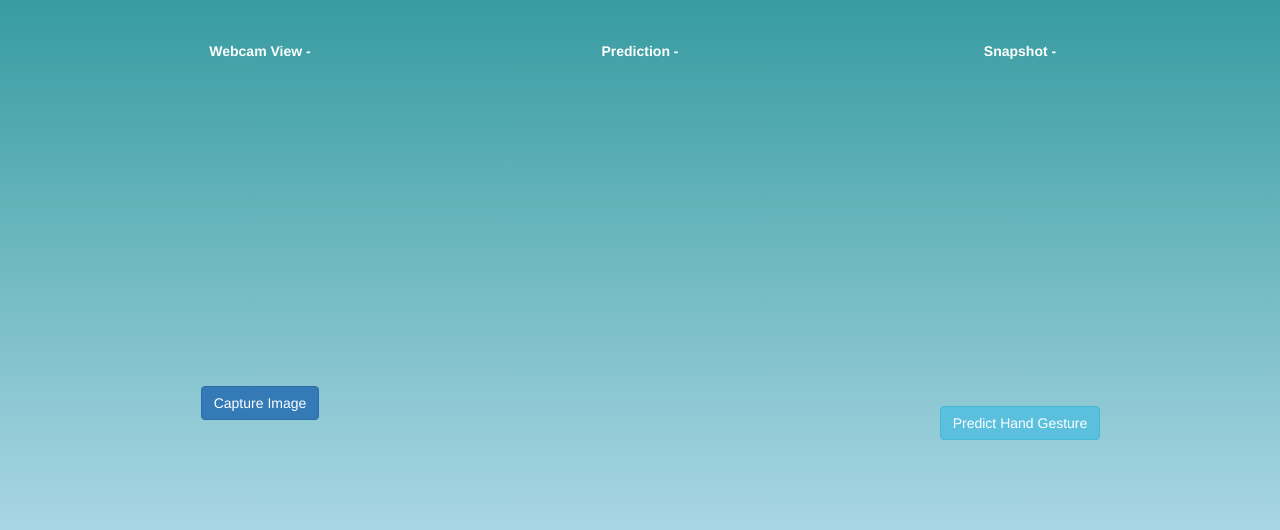
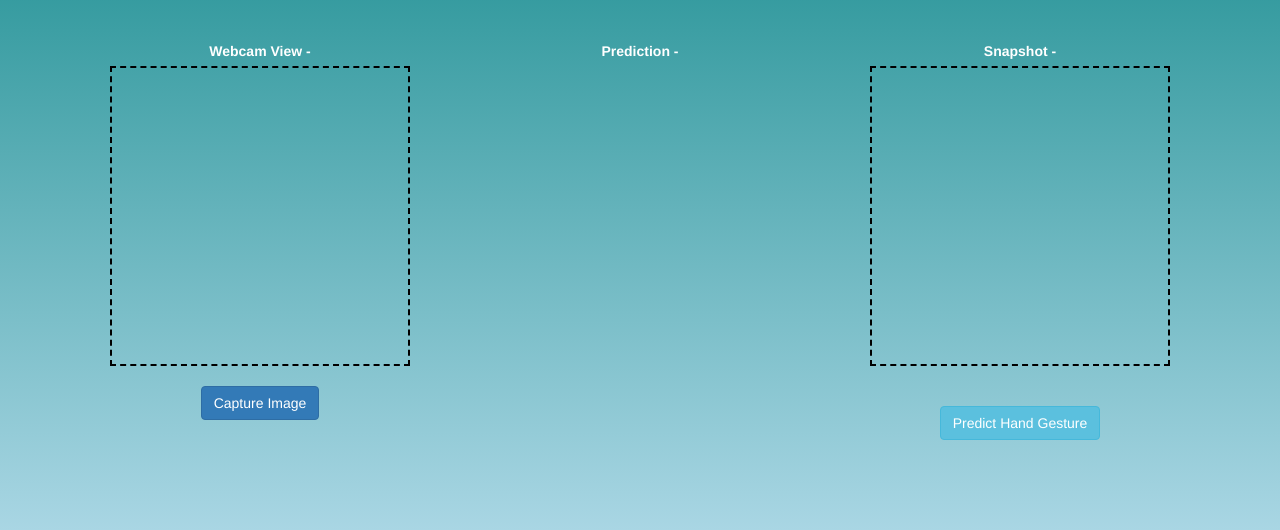
Before and after one commit to MAS291109/handgesturewebapp, a plain HTML site: page index.html in a window 1280 px wide. Shown: the part 252-782 px from the top of the page. Drawn offline with nearby package versions, Linux system fonts and the light colour scheme.

Commit message:
Add files via upload

```diff
--- a/main.css
+++ b/main.css
@@ -9,7 +9,7 @@ span
 }
 #camera , #result
 {
-  border: 2px  black;
+  border: 2px dashed black;
   width: 300px;
   height: 300px;
 }
```
